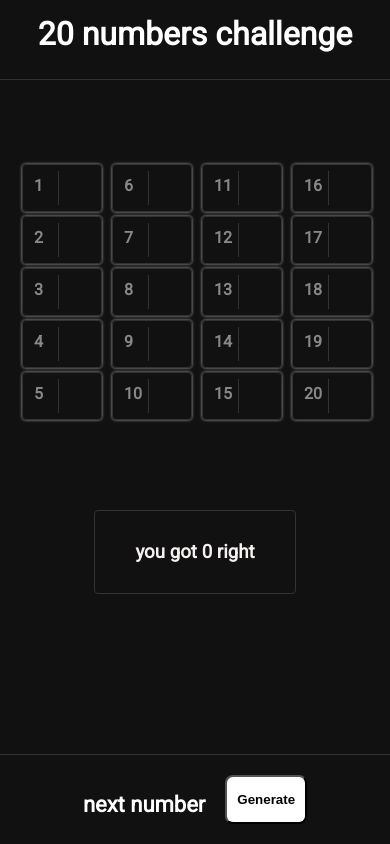
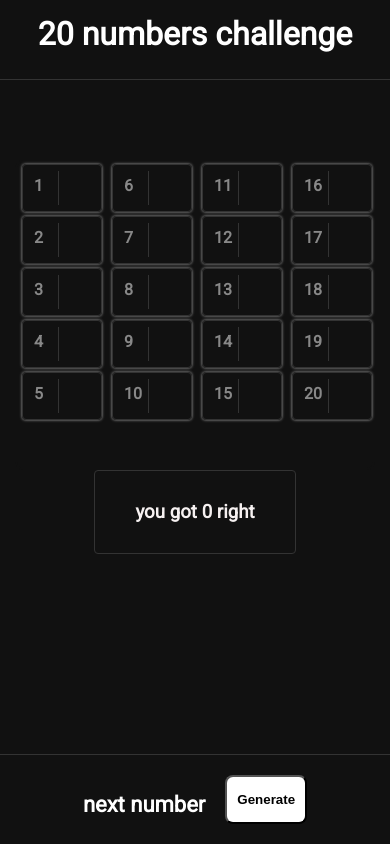
Before and after one commit to yuricplus/20-numbers-challenge, a Next.js app: page / in a window 390 px wide. Built offline with nearby package versions, Linux system fonts and the light colour scheme.

Commit message:
fix limit size style

```diff
--- a/src/app/page.module.css
+++ b/src/app/page.module.css
@@ -25,7 +25,7 @@
 
     .aside {
       width: 100% !important;
-      height: 350px !important;
+      height: 310px !important;
     }
 
 
```
